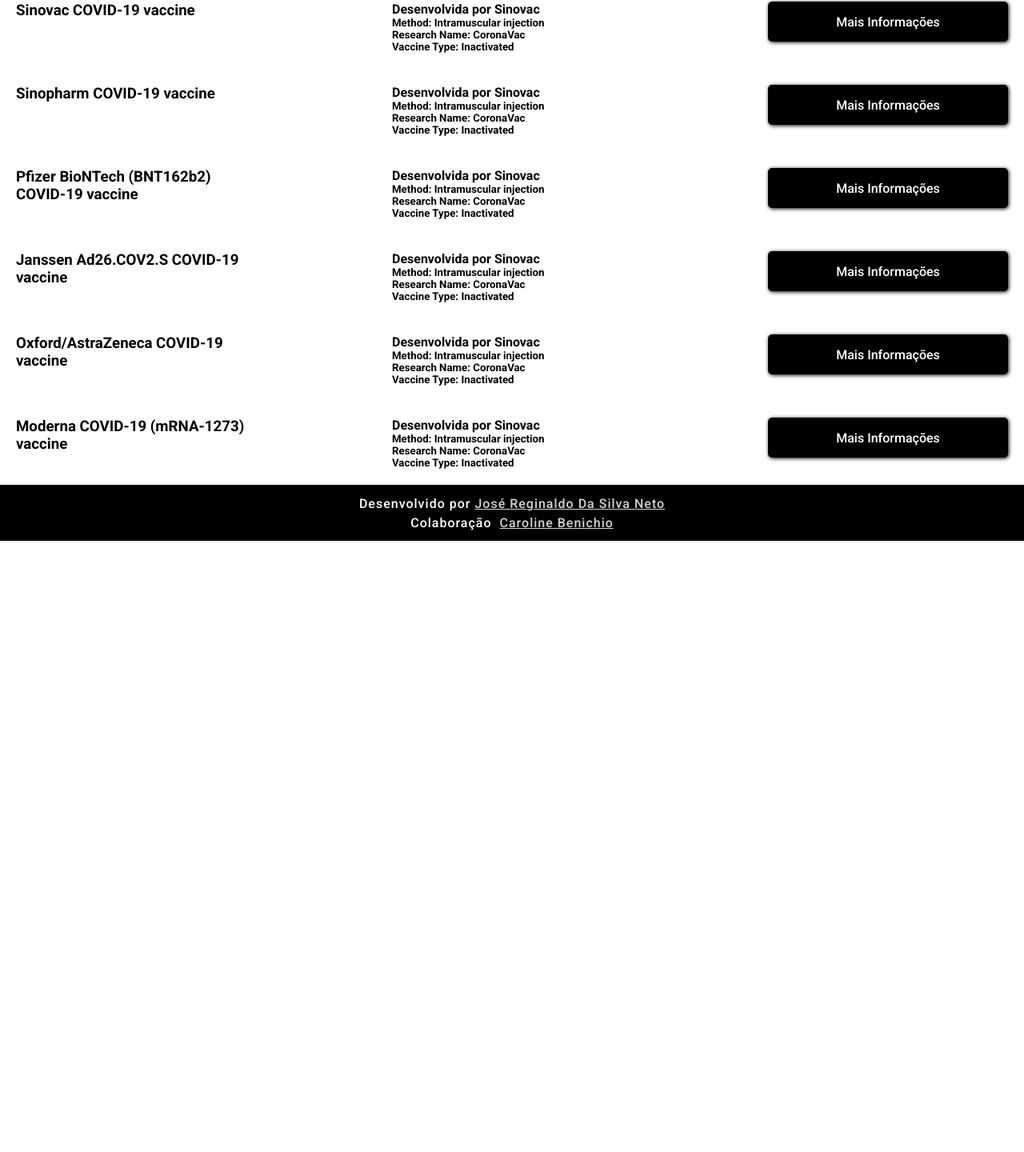
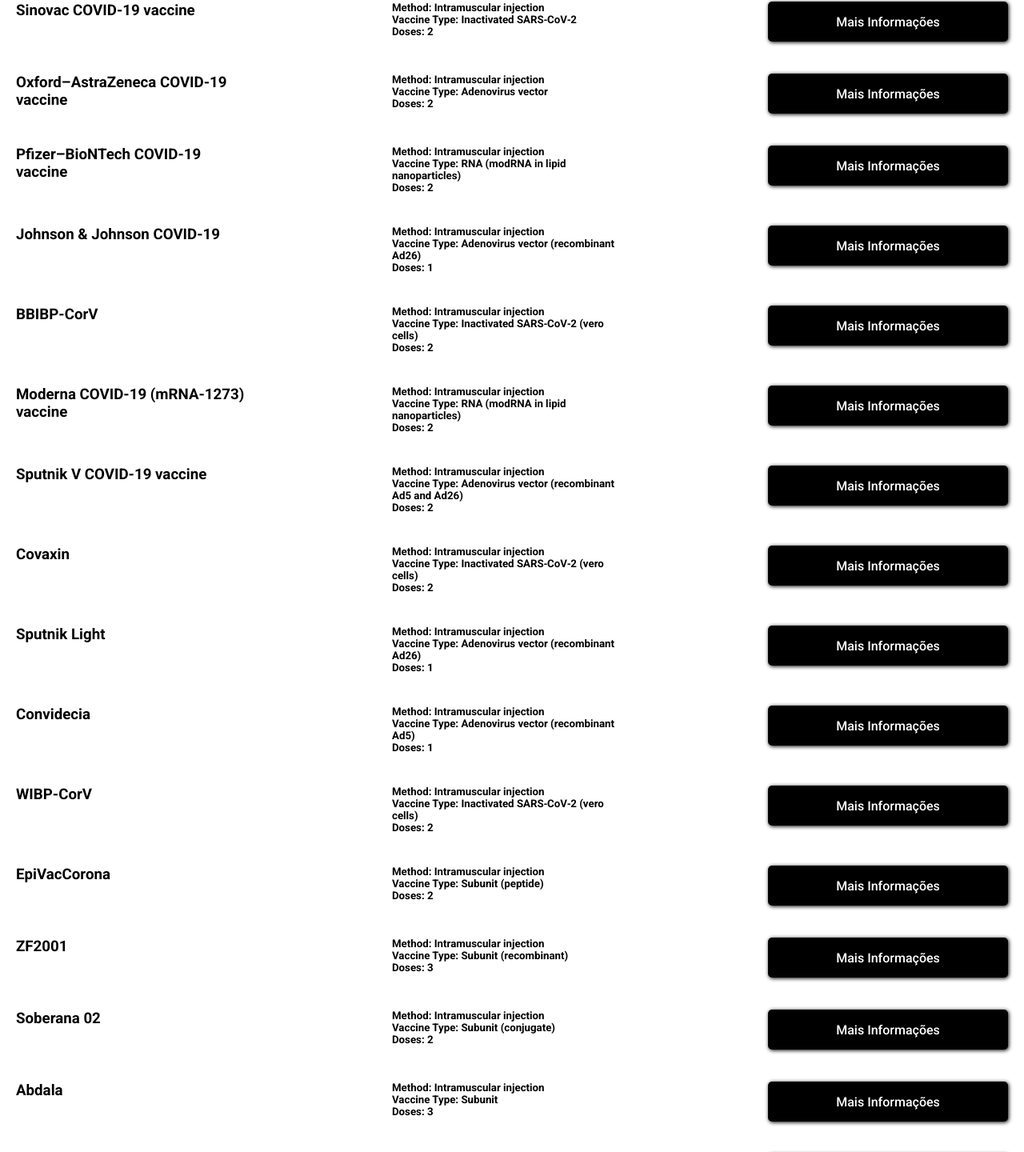
Before and after one commit to Netosilv4/covid-19-worldwide-info, a React (Create React App) app: page / in a window 1280 px wide. Shown: the part 329-1769 px from the top of the page at 80% size. Before the commit the page ends 1005 px from the top, so only its background shows below. Built offline with nearby package versions, Linux system fonts and the light colour scheme; no server answers.

Commit message:
Vaccine data updated

```diff
--- a/src/components/MoreInfo/MoreInfo.jsx
+++ b/src/components/MoreInfo/MoreInfo.jsx
@@ -67,7 +67,7 @@
     );
   }
   return (
-    <div>
+    <div className="MoreInfo">
       Loading
     </div>
   );
--- a/src/components/Vaccines/VaccineContainer.jsx
+++ b/src/components/Vaccines/VaccineContainer.jsx
@@ -7,28 +7,23 @@
     <div className="VaccineContainer">
       <h3>{data.name}</h3>
       <div>
-        <h4>
-          Desenvolvida por
-          {' '}
-          {data.dev}
-        </h4>
         <h5>
           Method:
           {' '}
           {data.method}
         </h5>
         <h5>
-          Research Name:
-          {' '}
-          {data.researchName}
-        </h5>
-        <h5>
           Vaccine Type:
           {' '}
           {data.VaccineType}
         </h5>
+        <h5>
+          Doses:
+          {' '}
+          {data.doses}
+        </h5>
       </div>
-      <a href={data.moreInfo}>Mais Informações</a>
+      <a target="blank" href="https://www.who.int/news-room/q-a-detail/vaccines-and-immunization-what-is-vaccination?adgroupsurvey={adgroupsurvey}&gclid=Cj0KCQjw24qHBhCnARIsAPbdtlIlxW6vNtKXoysZLNQozJ3Mz1432yNHOqLRN4mNYh2FaGOKKbmi2K0aAgj-EALw_wcB">Mais Informações</a>
     </div>
   );
 }
--- a/src/data/data.js
+++ b/src/data/data.js
@@ -1,45 +1,108 @@
 const vaccineData = [{
   name: 'Sinovac COVID-19 vaccine',
-  moreInfo: 'https://www.who.int/news-room/feature-stories/detail/the-sinovac-covid-19-vaccine-what-you-need-to-know',
-  dev: 'Sinovac',
-  researchName: 'CoronaVac',
-  VaccineType: 'Inactivated',
+  VaccineType: 'Inactivated SARS‑CoV‑2 ',
   method: 'Intramuscular injection',
+  doses: '2',
 }, {
-  name: 'Sinopharm COVID-19 vaccine',
-  moreInfo: 'https://www.who.int/news-room/feature-stories/detail/the-sinopharm-covid-19-vaccine-what-you-need-to-know',
-  dev: 'Sinovac',
-  researchName: 'CoronaVac',
-  VaccineType: 'Inactivated',
+  name: 'Oxford–AstraZeneca COVID-19 vaccine',
+  VaccineType: 'Adenovirus vector ',
   method: 'Intramuscular injection',
+  doses: '2',
 }, {
-  name: 'Pfizer BioNTech (BNT162b2) COVID-19 vaccine',
-  moreInfo: 'https://www.who.int/news-room/feature-stories/detail/who-can-take-the-pfizer-biontech-covid-19--vaccine',
-  dev: 'Sinovac',
-  researchName: 'CoronaVac',
-  VaccineType: 'Inactivated',
+  name: 'Pfizer–BioNTech COVID-19 vaccine',
+  VaccineType: 'RNA (modRNA in lipid nanoparticles)',
   method: 'Intramuscular injection',
+  doses: '2',
 }, {
-  name: 'Janssen Ad26.COV2.S COVID-19 vaccine',
-  moreInfo: 'https://www.who.int/news-room/feature-stories/detail/the-j-j-covid-19-vaccine-what-you-need-to-know',
-  dev: 'Sinovac',
-  researchName: 'CoronaVac',
-  VaccineType: 'Inactivated',
+  name: 'Johnson & Johnson COVID-19 ',
+  VaccineType: 'Adenovirus vector (recombinant Ad26)',
   method: 'Intramuscular injection',
+  doses: '1',
 }, {
-  name: 'Oxford/AstraZeneca COVID-19 vaccine',
-  moreInfo: 'https://www.who.int/news-room/feature-stories/detail/the-oxford-astrazeneca-covid-19-vaccine-what-you-need-to-know',
-  dev: 'Sinovac',
-  researchName: 'CoronaVac',
-  VaccineType: 'Inactivated',
+  name: 'BBIBP-CorV',
+  VaccineType: 'Inactivated SARS‑CoV‑2 (vero cells)',
   method: 'Intramuscular injection',
+  doses: '2',
 }, {
   name: 'Moderna COVID-19 (mRNA-1273) vaccine',
-  moreInfo: 'https://www.who.int/news-room/feature-stories/detail/the-moderna-covid-19-mrna-1273-vaccine-what-you-need-to-know',
-  dev: 'Sinovac',
-  researchName: 'CoronaVac',
-  VaccineType: 'Inactivated',
+  VaccineType: 'RNA (modRNA in lipid nanoparticles)',
   method: 'Intramuscular injection',
+  doses: '2',
+}, {
+  name: 'Sputnik V COVID-19 vaccine',
+  VaccineType: 'Adenovirus vector (recombinant Ad5 and Ad26)',
+  method: 'Intramuscular injection',
+  doses: '2',
+}, {
+  name: 'Covaxin',
+  VaccineType: 'Inactivated SARS‑CoV‑2 (vero cells)',
+  method: 'Intramuscular injection',
+  doses: '2',
+}, {
+  name: 'Sputnik Light',
+  VaccineType: 'Adenovirus vector (recombinant Ad26)',
+  method: 'Intramuscular injection',
+  doses: '1',
+}, {
+  name: 'Convidecia',
+  VaccineType: 'Adenovirus vector (recombinant Ad5)',
+  method: 'Intramuscular injection',
+  doses: '1',
+}, {
+  name: 'WIBP-CorV',
+  VaccineType: 'Inactivated SARS‑CoV‑2 (vero cells) ',
+  method: 'Intramuscular injection',
+  doses: '2',
+}, {
+  name: 'EpiVacCorona',
+  VaccineType: 'Subunit (peptide)',
+  method: 'Intramuscular injection',
+  doses: '2',
+}, {
+  name: 'ZF2001',
+  VaccineType: 'Subunit (recombinant) ',
+  method: 'Intramuscular injection',
+  doses: '3',
+}, {
+  name: 'Soberana 02',
+  VaccineType: 'Subunit (conjugate)',
+  method: 'Intramuscular injection',
+  doses: '2',
+}, {
+  name: 'Abdala',
+  VaccineType: 'Subunit',
+  method: 'Intramuscular injection',
+  doses: '3',
+}, {
+  name: 'CoviVac',
+  VaccineType: 'Inactivated SARS‑CoV‑2 (vero cells)',
+  method: 'Intramuscular injection',
+  doses: '2',
+}, {
+  name: 'QazCovid-in',
+  VaccineType: 'Inactivated SARS‑CoV‑2',
+  method: 'Intramuscular injection',
+  doses: '2',
+}, {
+  name: 'Minhai COVID-19 vaccine',
+  VaccineType: 'Inactivated SARS‑CoV‑2 ',
+  method: 'Intramuscular injection',
+  doses: '2',
+}, {
+  name: 'COVIran Barakat',
+  VaccineType: 'Inactivated SARS‑CoV‑2',
+  method: 'Intramuscular injection',
+  doses: '2',
+}, {
+  name: 'Abdala',
+  VaccineType: 'Subunit',
+  method: 'Intramuscular injection',
+  doses: '3',
+}, {
+  name: 'Chinese Academy of Medical Sciences COVID-19 vaccine',
+  VaccineType: 'Subunit',
+  method: 'Inactivated SARS‑CoV‑2',
+  doses: '2',
 },
 ];
 
```
